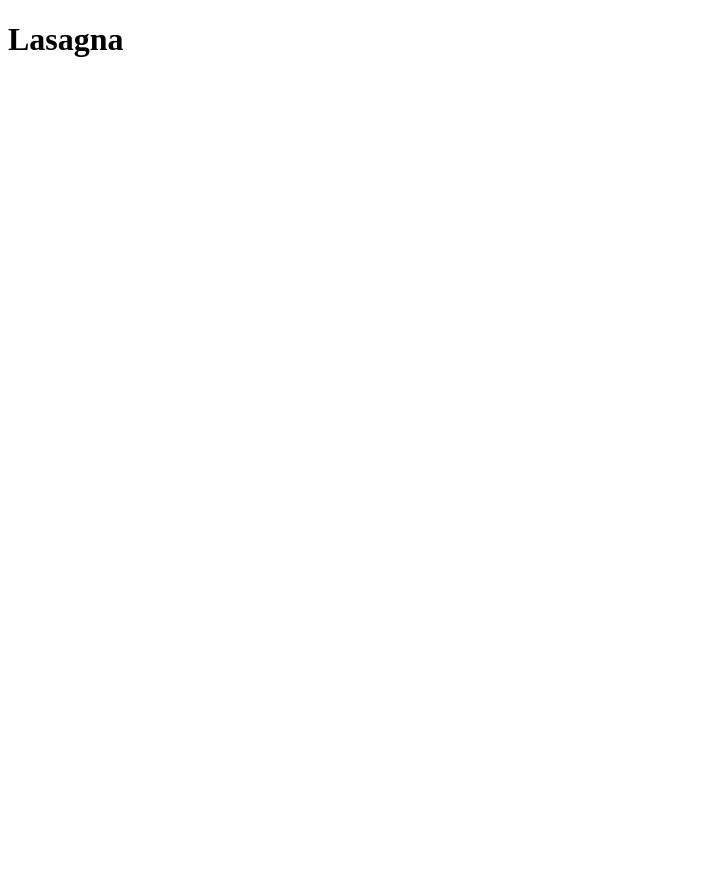
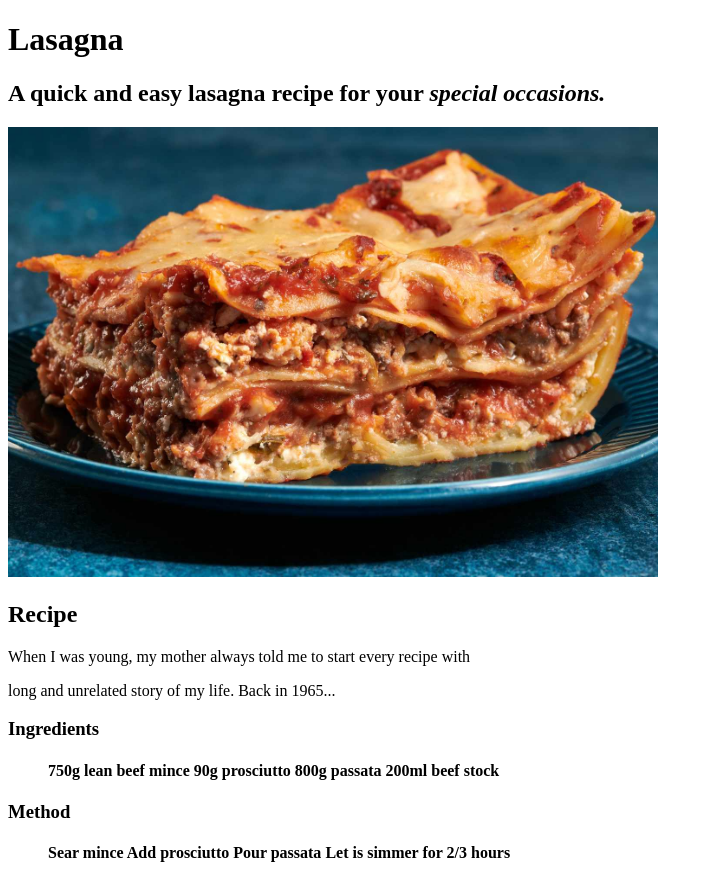
Before and after one commit to Billy-Bob-Bob/odin-projects, a plain HTML site: page 00-odin-recipes/recipes/lasagna.html in a window 1280 px wide. Shown: the whole page, without its empty margins (0-713 px from the left). Before the commit the page ends 800 px from the top, so only its background shows below. Drawn offline with Linux system fonts and the light colour scheme.

Commit message:
Added ingredients to lasagna.html

```diff
--- a/00-odin-recipes/recipes/lasagna.html
+++ b/00-odin-recipes/recipes/lasagna.html
@@ -7,5 +7,27 @@
 </head>
 <body>
     <h1>Lasagna</h1>
+    <h2>A quick and easy lasagna recipe for your <em>special occasions.</em></h2>
+    <img src="./lasagna.jpg" width="650" height="450">
+    <h2>Recipe</h2>
+    <p>When I was young, my mother always told me to start every recipe with</p>
+    <p>long and unrelated story of my life. Back in 1965...</p>
+    <h3>Ingredients</h3>
+    <h4>
+        <ul>
+        <ls>750g lean beef mince</ls>
+        <ls>90g prosciutto</ls>
+        <ls>800g passata</ls>
+        <ls>200ml beef stock</ls>
+    </ul></h4>
+    <h3>Method</h3>
+    <h4>
+        <ol>
+            <ls>Sear mince</ls>
+            <ls>Add prosciutto</ls>
+            <ls>Pour passata</ls>
+            <ls>Let is simmer for 2/3 hours</ls>
+        </ol>
+    </h4>
 </body>
 </html>
```
Also changed, not shown: 00-odin-recipes/index.html (+5 -2 lines), 00-odin-recipes/recipes/lasagna.jpg (added).
